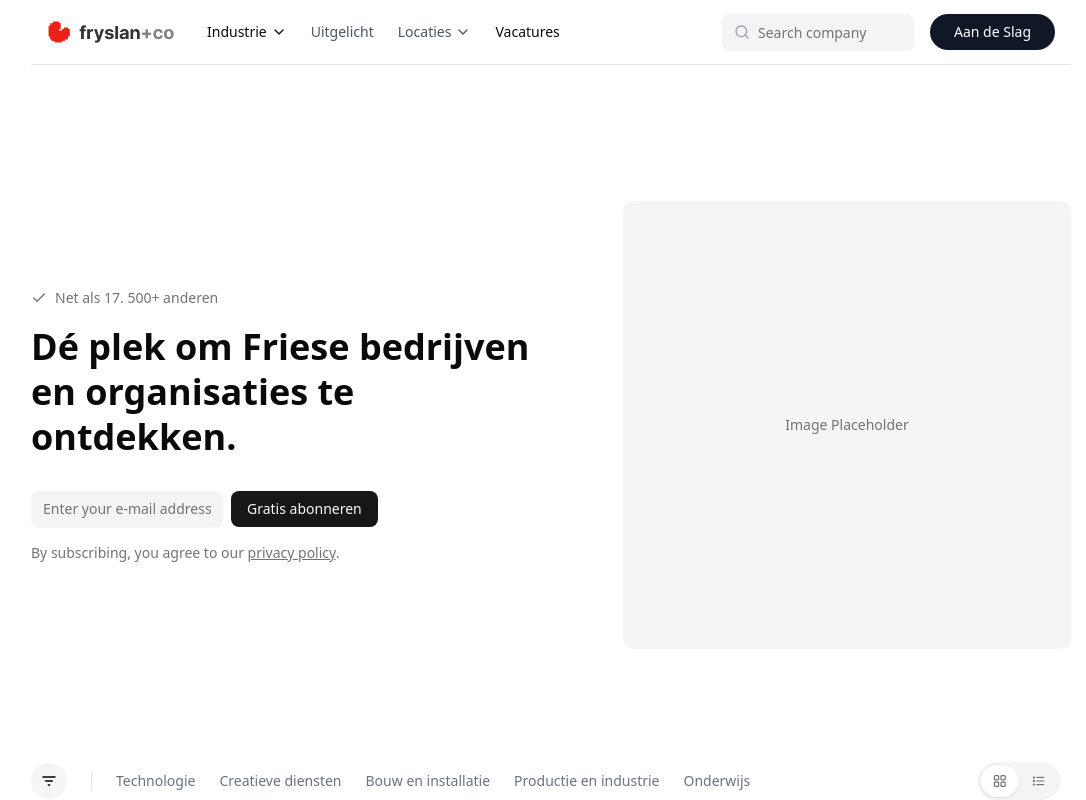
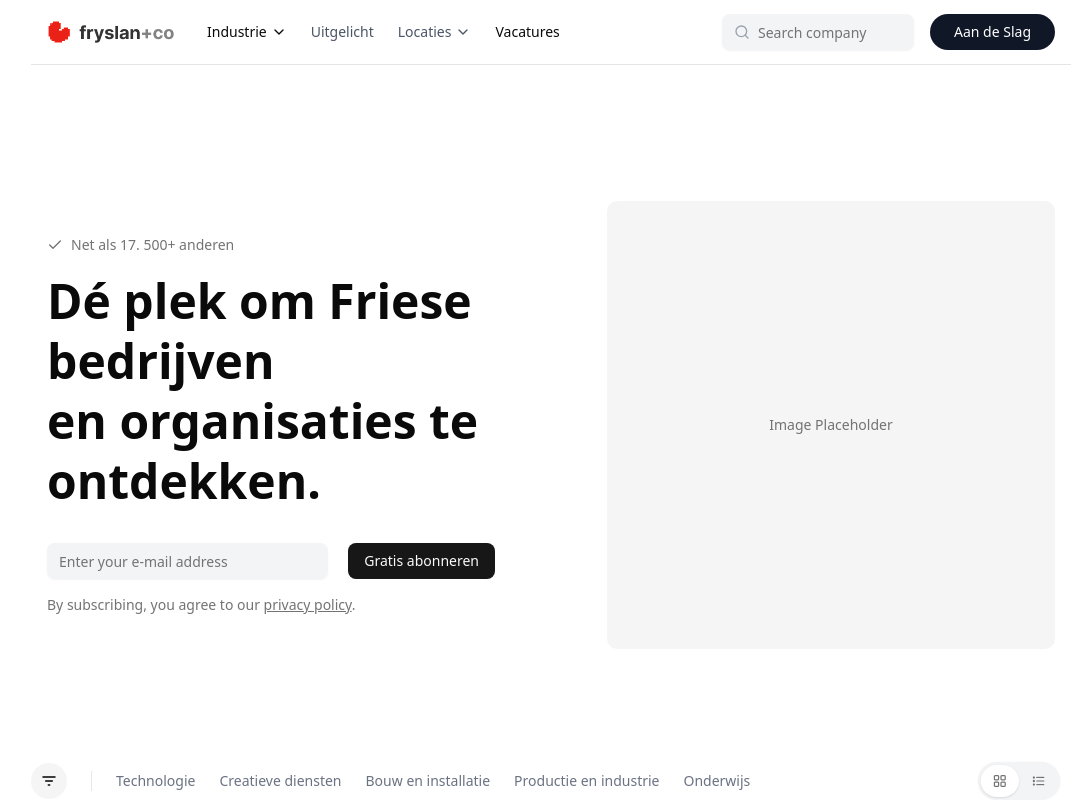
Before and after one commit to ijvadeli/fryslanco, a Next.js app: page / in a window 1280 px wide. Shown: the top 800 px of the page, without its empty margins (89-1175 px from the left). Built offline with nearby package versions, Linux system fonts and the light colour scheme.

Commit message:
Hero section fixes

```diff
--- a/src/_components/home/hero-section.tsx
+++ b/src/_components/home/hero-section.tsx
@@ -5,33 +5,36 @@ import Link from "next/link";
 
 export default function HeroSection() {
   return (
-    <section>
-      <div className="bg-background py-16 lg:py-24">
-        <div className="">
-          <div className="grid gap-12 lg:grid-cols-2 lg:gap-8 items-center">
-            <div className="flex items-center flex-col lg:items-start">
+    <section className="">
+      <div className="bg-background py-12 sm:py-16 lg:py-24">
+        <div className="container mx-auto px-4">
+          <div className="grid gap-8 sm:gap-10 lg:grid-cols-2 lg:gap-8 items-center">
+            <div className="flex items-center flex-col lg:items-start text-center lg:text-left">
               <div className="flex items-center gap-2 text-sm text-muted-foreground mb-4">
-                <Check className="size-4" />
+                <Check className="size-4 shrink" />
                 <span>Net als 17. 500+ anderen</span>
               </div>
 
-              <h1 className="text-foreground text-3xl font-semibold lg:text-4xl leading-tight">
+              <h1 className="text-foreground text-2xl sm:text-3xl lg:text-4xl xl:text-5xl font-semibold leading-tight">
                 Dé plek om Friese bedrijven
-                <br />
+                <br className="hidden sm:block" />
+                <span className="sm: hidden"> </span>
                 en organisaties te{" "}
                 <span className="text-foreground">ontdekken. </span>
               </h1>
 
-              <form className="mt-8 flex gap-2 max-w-md">
+              <form className="mt-6 sm:mt-8 flex flex-col sm: md:flex-row gap-3 sm:gap-5 w-full max-w-md">
                 <Input
                   type="email"
                   placeholder="Enter your e-mail address"
-                  className="w-48 pl-3 bg-gray-100 border-0 focus-visible:ring-1"
+                  className="w-full sm:flex-1 pl-3 bg-gray-100 border-0 focus-visible:ring-1"
                 />
-                <Button type="submit">Gratis abonneren</Button>
+                <Button type="submit" className="w-full sm:w-auto whitespace-nowrap">
+                  Gratis abonneren
+                </Button>
               </form>
 
-              <p className="mt-4 text-sm text-muted-foreground">
+              <p className="mt-4 text-xs sm:text-sm text-muted-foreground">
                 By subscribing, you agree to our{" "}
                 <Link href="#" className="underline hover:text-foreground">
                   privacy policy
@@ -39,8 +42,9 @@ export default function HeroSection() {
                 .
               </p>
             </div>
-            <div className="flex justify-center lg:justify-end">
-              <div className="w-full max-w-md aspect-square bg-muted rounded-lg flex items-center justify-center">
+
+            <div className="flex justify-center lg:justify-end order-first lg:order-last">
+              <div className="w-full max-w-xs sm:max-w-sm md:max-w-md aspect-square bg-muted rounded-lg flex items-center justify-center">
                 <span className="text-muted-foreground text-sm">
                   Image Placeholder
                 </span>
```
